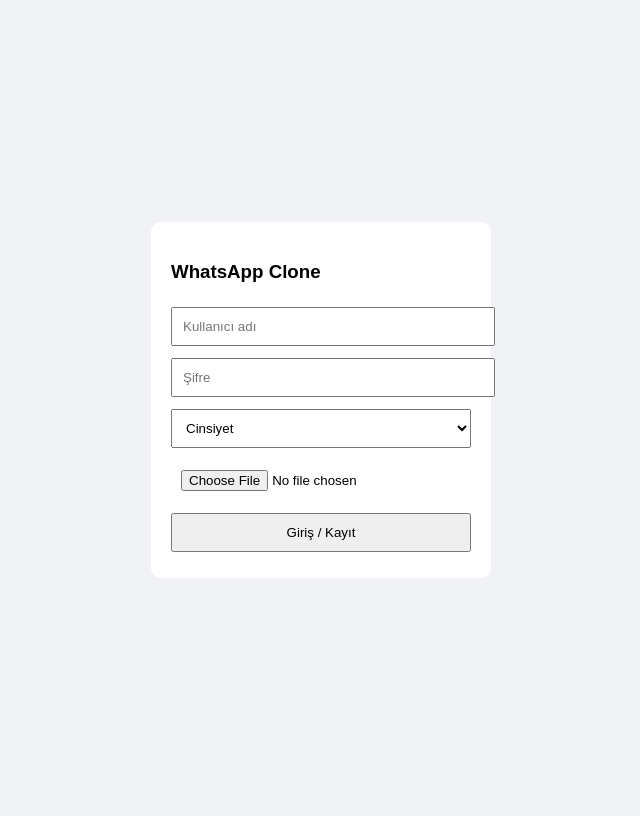
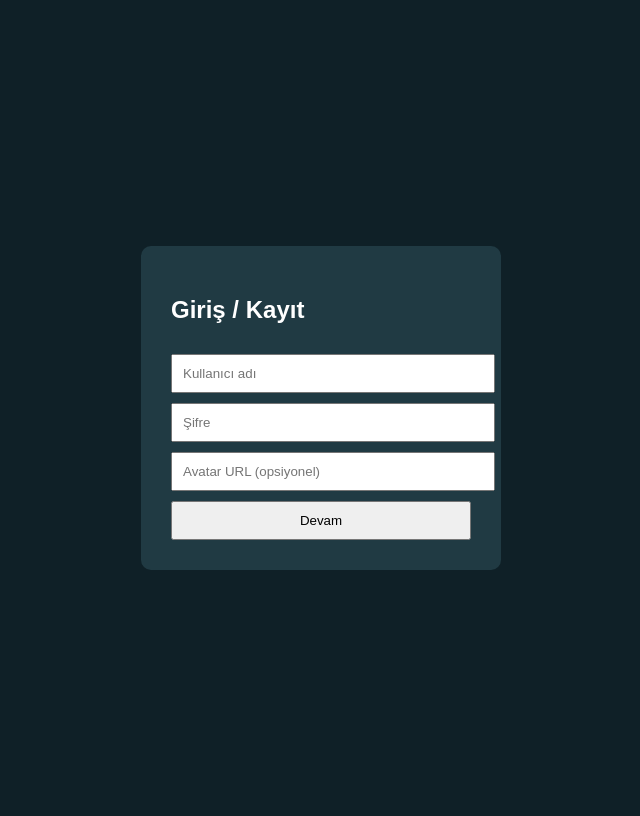
Before and after one commit to bollulu/sohbetimiz, a Flask app: page / in a window 1280 px wide. Shown: the whole page, without its empty margins (319-959 px from the left). Before the commit the page ends 578 px from the top, so only its background shows below. Run offline with Flask 3, Linux system fonts and the light colour scheme.

Commit message:
Update auth.html

```diff
--- a/templates/auth.html
+++ b/templates/auth.html
@@ -1,31 +1,39 @@
-<!doctype html>
+<!DOCTYPE html>
 <html>
 <head>
-<meta name="viewport" content="width=device-width">
+<meta charset="UTF-8">
 <title>Giriş</title>
 <style>
-body{margin:0;background:#f0f2f5;font-family:sans-serif;display:flex;align-items:center;justify-content:center;height:100vh}
-form{background:#fff;padding:20px;width:300px;border-radius:10px}
-input,select,button{width:100%;padding:10px;margin:6px 0}
+body {
+    font-family: Arial;
+    background:#0f2027;
+    color:white;
+    display:flex;
+    justify-content:center;
+    align-items:center;
+    height:100vh;
+}
+form {
+    background:#203a43;
+    padding:30px;
+    border-radius:10px;
+    width:300px;
+}
+input,button {
+    width:100%;
+    padding:10px;
+    margin-top:10px;
+}
 </style>
 </head>
 <body>
 
-<form method="post" enctype="multipart/form-data">
-<h3>WhatsApp Clone</h3>
-
-<input name="username" placeholder="Kullanıcı adı" required>
-<input name="password" type="password" placeholder="Şifre" required>
-
-<select name="gender" required>
-  <option value="">Cinsiyet</option>
-  <option>Erkek</option>
-  <option>Kadın</option>
-</select>
-
-<input type="file" name="avatar" required>
-
-<button>Giriş / Kayıt</button>
+<form method="post">
+    <h2>Giriş / Kayıt</h2>
+    <input name="username" placeholder="Kullanıcı adı" required>
+    <input name="password" type="password" placeholder="Şifre" required>
+    <input name="avatar" placeholder="Avatar URL (opsiyonel)">
+    <button>Devam</button>
 </form>
 
 </body>
```
